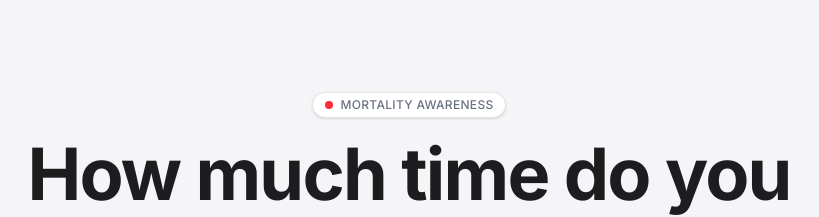
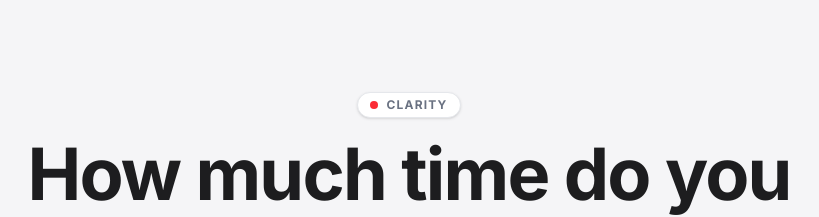
Before and after one commit to 3dmanila-source/lifetime, a Next.js app: page / in a window 1280 px wide. Shown: the top 217 px of the page, without its empty margins (231-1050 px from the left). Built offline with nearby package versions, Linux system fonts and the light colour scheme.

Commit message:
feat: Refine branding to CLARITY

```diff
--- a/components/landing/Hero.tsx
+++ b/components/landing/Hero.tsx
@@ -26,7 +26,7 @@ export const Hero = () => {
                             <span className="animate-ping absolute inline-flex h-full w-full rounded-full bg-red-400 opacity-75"></span>
                             <span className="relative inline-flex rounded-full h-2 w-2 bg-red-500"></span>
                         </span>
-                        <span className="text-xs font-medium text-gray-500 uppercase tracking-wide">Mortality Awareness</span>
+                        <span className="text-xs font-bold text-gray-500 uppercase tracking-widest">CLARITY</span>
                     </div>
 
                     <h1 className="text-5xl md:text-7xl font-bold tracking-tight text-[#1D1D1F] leading-[1.1]">
```
